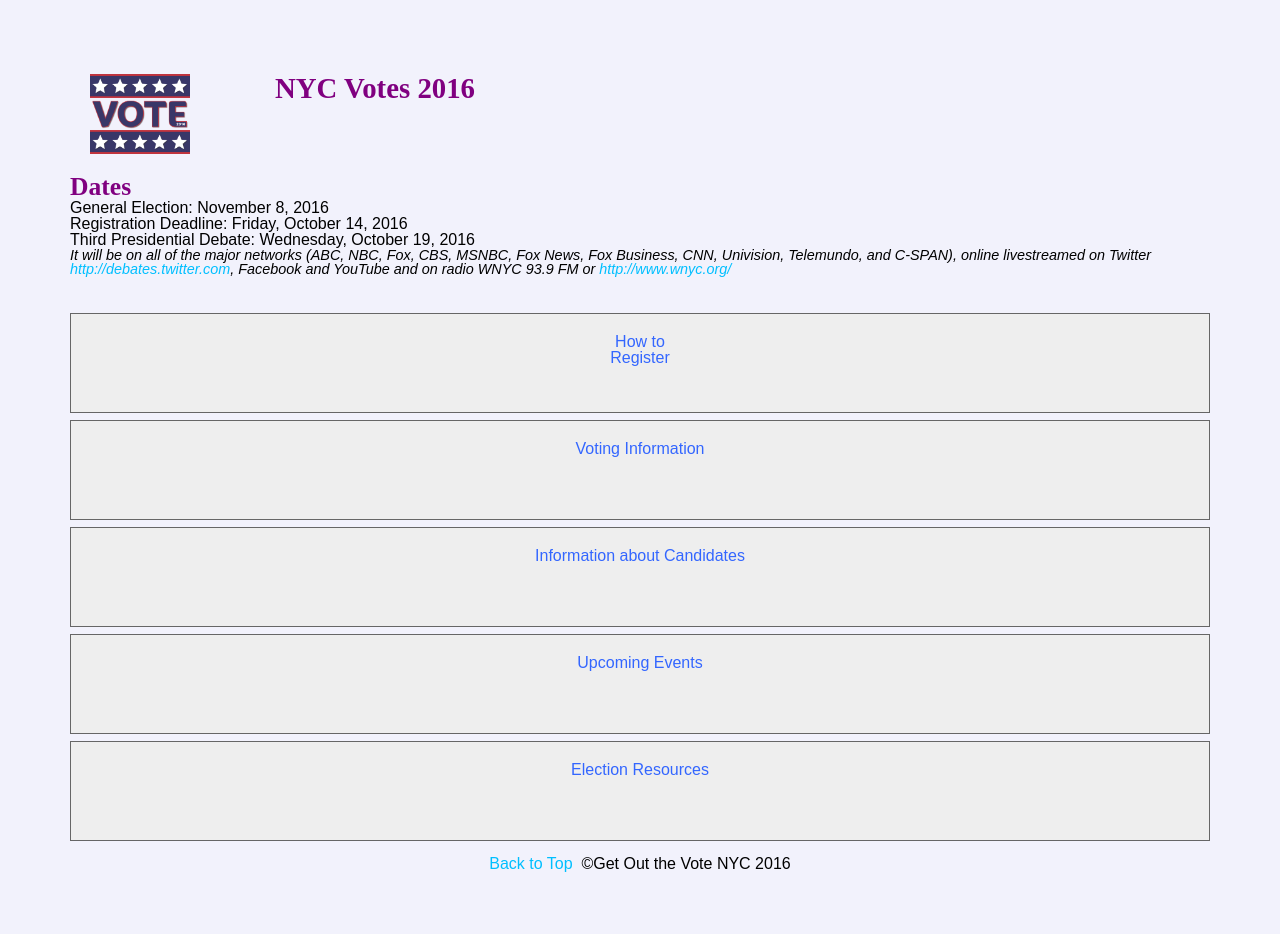
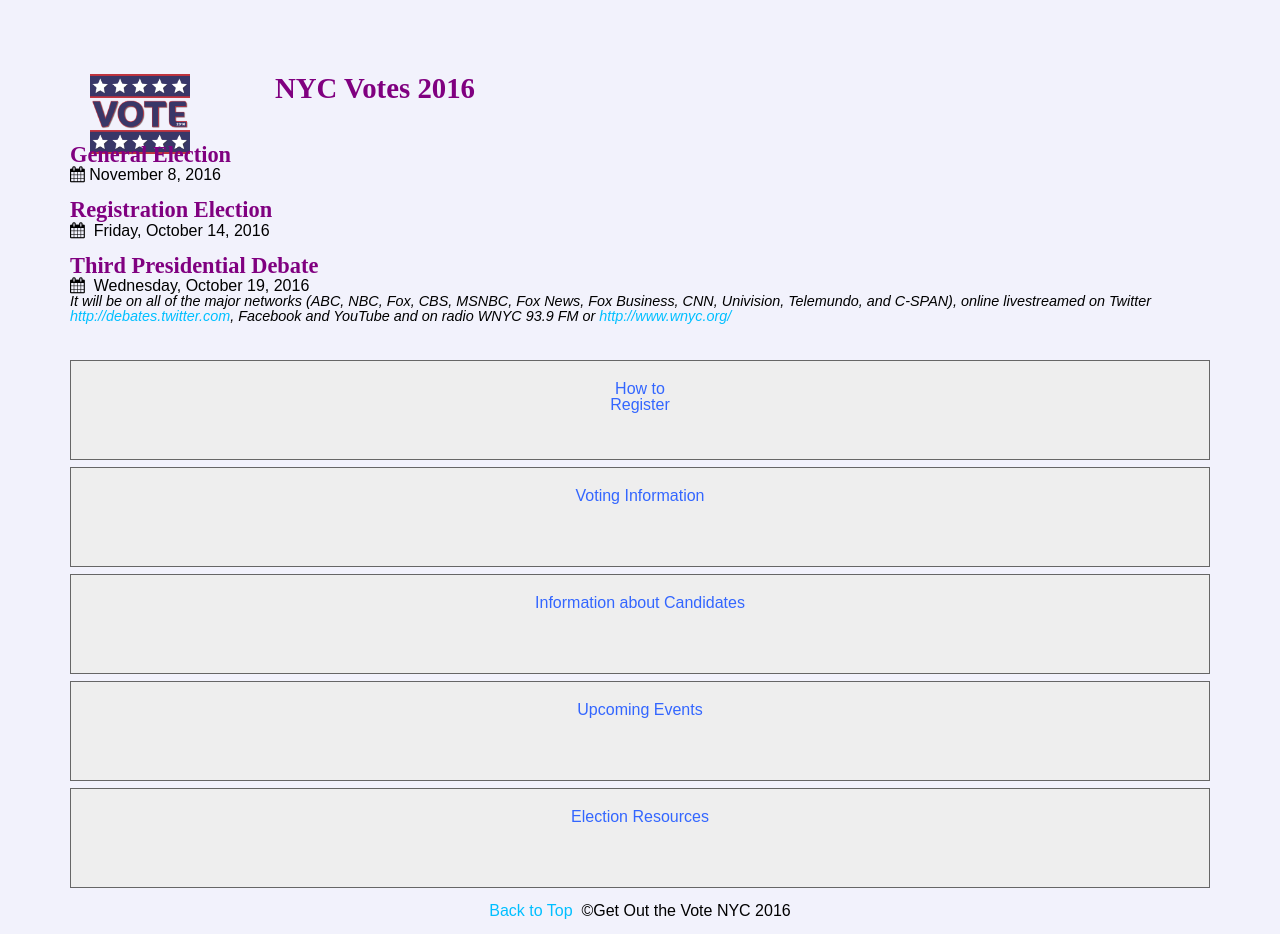
Before and after one commit to cyccyccyc/Election-Project, a plain HTML site: page index.html in a window 1280 px wide. Before the commit the page ends 887 px from the top, so only its background shows below. Drawn offline with nearby package versions, Linux system fonts and the light colour scheme.

Commit message:
home page
home page

```diff
--- a/index.html
+++ b/index.html
@@ -29,12 +29,21 @@
         </header>
 
         <article class="main-content">
-            <p></p>
-            <h2>Dates</h2>
-            <div>General Election: November 8, 2016</div>
-            <div>Registration Deadline: Friday, October 14, 2016</div>
+
             <div>
-                Third Presidential Debate: Wednesday, October 19, 2016
+                <h3>General Election</h3>
+                <i class="fa fa-calendar"></i>&nbsp;November 8, 2016
+            </div>
+            <br>
+            <div>
+                <h3>Registration Election</h3>
+                <i class="fa fa-calendar"></i>&nbsp; Friday, October 14, 2016
+            </div>
+            <br>
+            <div>
+                <h3>Third Presidential Debate</h3>
+                <i class="fa fa-calendar"></i>&nbsp; Wednesday, October 19, 2016
+                <br>
                 <div class="help-block"> It will be on all of the major networks (ABC, NBC, Fox, CBS, MSNBC, Fox News, Fox Business, CNN, Univision, Telemundo, and C-SPAN), online livestreamed on Twitter <a href="http://debates.twitter.com">http://debates.twitter.com</a>, Facebook and YouTube and on radio WNYC 93.9 FM or <a href="http://www.wnyc.org/">http://www.wnyc.org/</a></div>
             </div>
 
```
